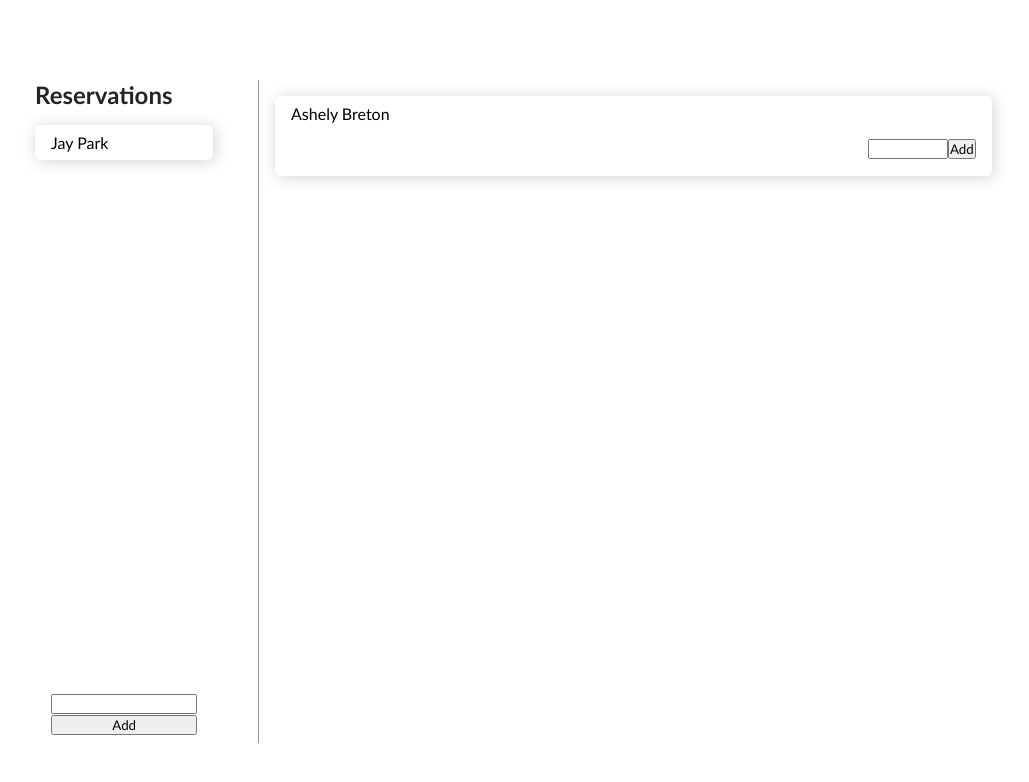
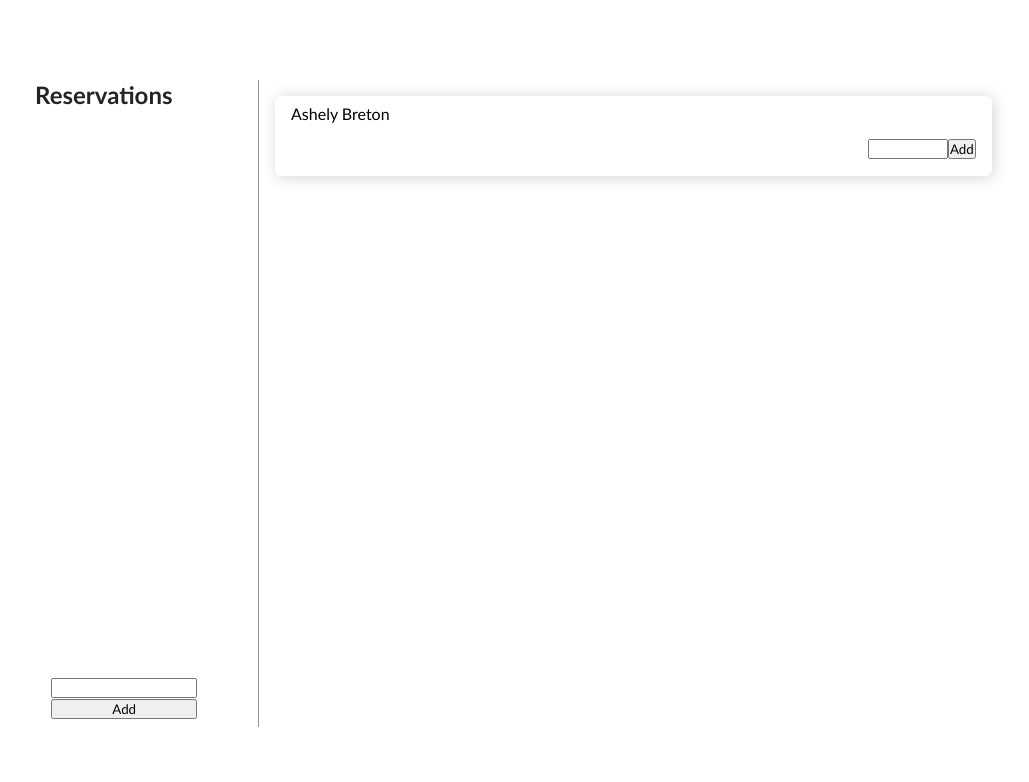
Before and after one commit to jchanpark/redux-toolkit-restaurant, a React (Create React App) app: page / in a window 1280 px wide. Shown: the top 782 px of the page, without its empty margins (45-1074 px from the left). Built offline with nearby package versions, Linux system fonts and the light colour scheme.

Commit message:
create reservation card component

```diff
--- a/src/App.tsx
+++ b/src/App.tsx
@@ -2,6 +2,7 @@ import React, { useState } from 'react';
 import { useSelector } from 'react-redux';
 import './App.css';
 import { RootState } from './app/store';
+import ReservationCard from './components/ReservationCard';
 
 function App() {
 
@@ -14,7 +15,9 @@ function App() {
           <div>
             <h5 className="reservation-header">Reservations</h5>
             <div className="reservation-cards-container">
-              <div className="reservation-card-container">Jay Park</div>
+              {reservations.map(name => {
+                return <ReservationCard name={name}/>
+              })}
             </div>
           </div>
           <div className="reservation-input-container">
--- /dev/null
+++ b/src/components/ReservationCard.tsx
@@ -0,0 +1,9 @@
+import React from 'react';
+
+interface ReservationCardTypes {
+  name: string
+}
+
+export default function ReservationCard({ name }: ReservationCardTypes) {
+  return <div className="reservation-card-container">{name}</div>
+}
```
